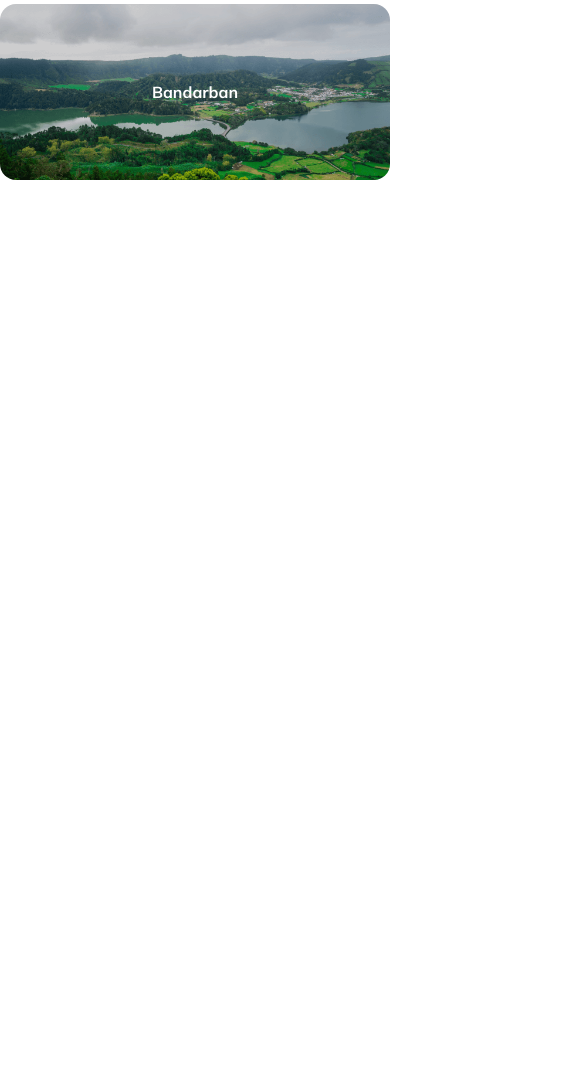
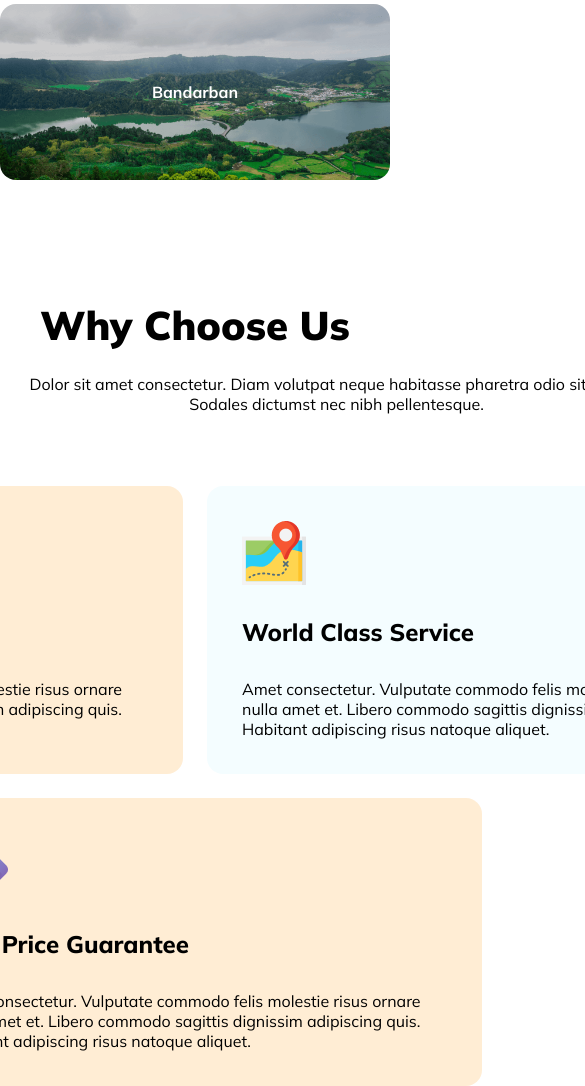
Before and after one commit to shafrinahamed0007/C3_HeroTravel, a plain HTML site: page index.html in a window 390 px wide. Shown: the part 3174-4260 px from the top of the page, 585 px wide, since content can reach past the window. Before the commit the page ends 3474 px from the top, so only its background shows below. Drawn offline with Linux system fonts and the light colour scheme.

Commit message:
Finished why choose us section, without responsive

```diff
--- a/index.html
+++ b/index.html
@@ -141,6 +141,42 @@
 
     </section>
 
+    <!-- Why Choose Us -->
+
+    <section class="choose-us container">
+
+        <h4>Why Choose Us</h4>
+        <p>Dolor sit amet consectetur. Diam volutpat neque habitasse pharetra odio sit massa. Sodales dictumst nec nibh
+            pellentesque.</p>
+
+        <!-- Choose Us Cart Section -->
+        <div id="choose-us-cart">
+            <div>
+                <div class="cart-design">
+                    <img src="./Images/hotel 1.png" alt="">
+                    <h4>Handpicked Hotels</h4>
+                    <p>Amet consectetur. Vulputate commodo felis molestie risus ornare nulla amet et. Libero commodo
+                        sagittis dignissim adipiscing quis. Habitant adipiscing risus natoque aliquet. </p>
+                </div>
+                <div style="background-color: rgba(41,206,246,0.05);" class="cart-design">
+                    <img src="./Images/location.png" alt="">
+                    <h4>World Class Service</h4>
+                    <p>Amet consectetur. Vulputate commodo felis molestie risus ornare nulla amet et. Libero commodo
+                        sagittis dignissim adipiscing quis. Habitant adipiscing risus natoque aliquet. </p>
+                </div>
+            </div>
+            <div>
+                <div class="cart-design">
+                    <img src="./Images/percentage.png" alt="">
+                    <h4>Best Price Guarantee</h4>
+                    <p>Amet consectetur. Vulputate commodo felis molestie risus ornare nulla amet et. Libero commodo
+                        sagittis dignissim adipiscing quis. Habitant adipiscing risus natoque aliquet. </p>
+                </div>
+            </div>
+        </div>
+
+    </section>
+
 </body>
 
 </html>
--- a/style/style.css
+++ b/style/style.css
@@ -295,6 +295,60 @@ nav ul li a {
 
 }
 
+.choose-us{
+    justify-items: center;
+    margin:  0 auto;
+}
+
+.choose-us> h4{
+    font-size: 40px;
+    text-align: center;
+    font-weight: 900;
+}
+
+.choose-us > p{
+    width: 673px;
+    text-align: center;
+    margin-top: 24px;
+    margin-bottom: 48px;
+}
+
+.choose-us >div >div{
+
+    display: flex;
+    gap: 24px;
+}
+
+#choose-us-cart{
+
+
+ justify-items: center;
+
+}
+
+.cart-design{
+    display: flex;
+    flex-direction: column;
+    padding: 35px;
+    border-radius: 16px;
+    background-color: rgba(252,155,20,0.18);
+    gap: 32px;
+    width: 573px;
+    margin-top: 24px;
+}
+
+.cart-design h4{
+    font-size: 24px;
+    font-weight: 800;
+}
+
+.cart-design img{
+    width: 64px;
+    height: 64px;
+}
+
+
+
 
 
 
@@ -305,7 +359,7 @@ nav ul li a {
     }
 
     .container {
-        max-width: 375px;
+        max-width: 374px;
     }
 
 
@@ -361,6 +415,12 @@ nav ul li a {
 
     }
 
+    .choose-us{
+        display: flex;
+        flex-direction: column;
+    }
+
+
 
 }
 
```
Also changed, not shown: Images/hotel 1.png (added), Images/location.png (added), Images/percentage.png (added).
